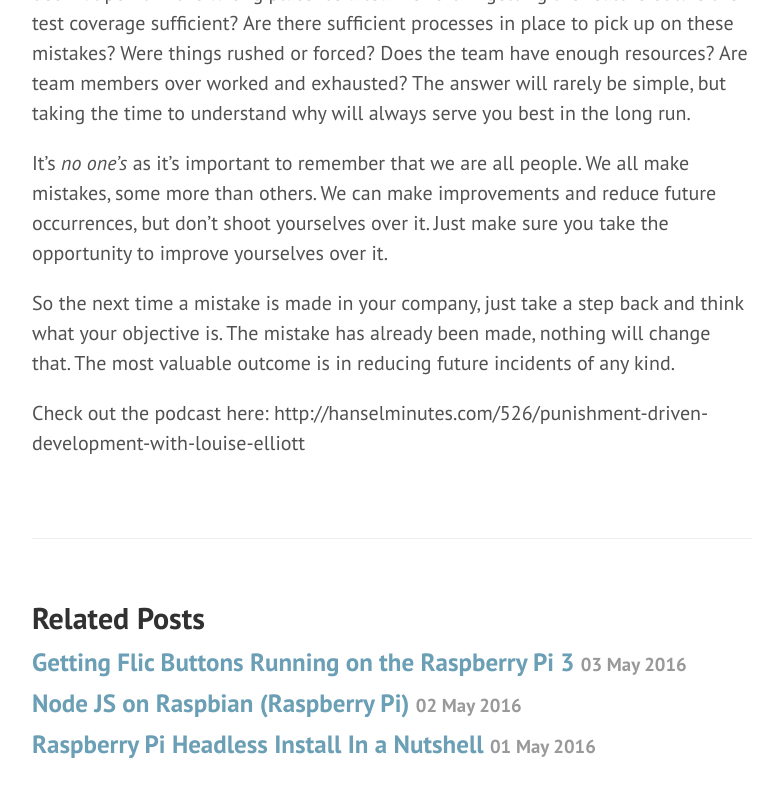
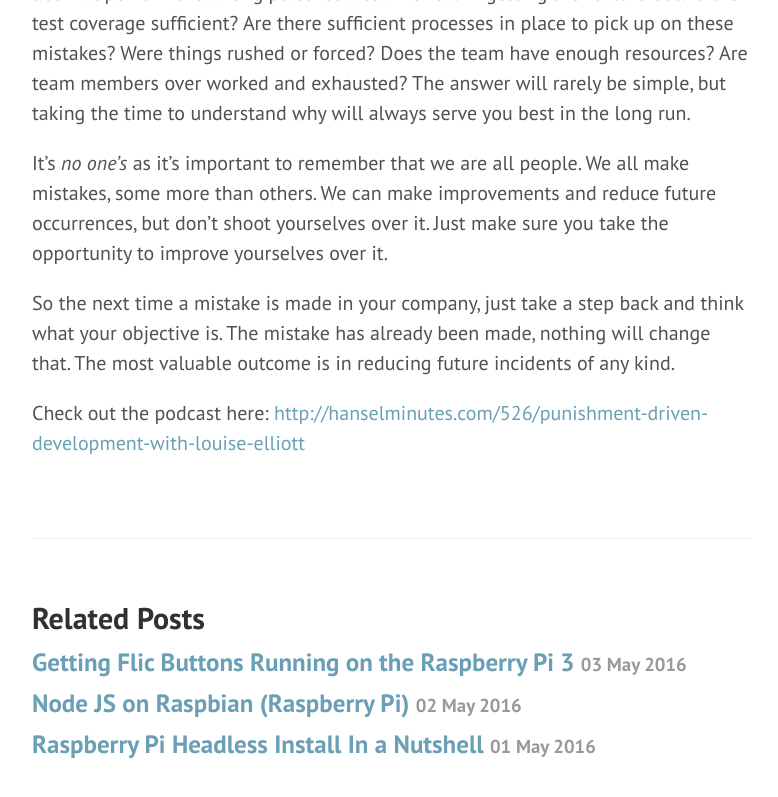
Before and after one commit to denwilliams/blog, a Jekyll site: the page built from _posts/2016-05-09-acceptance.md, in a window 1280 px wide and 900 px high, scrolled down 1002 px. Shown: the top 797 px of the window, without its empty margins (68-846 px from the left). Built offline with Jekyll 4.4.1, drawn with Linux system fonts in a browser that asks for light colours; Markdown is read by kramdown in place of the engine named in the settings; some of the changed lines change nothing that is shown.

Commit message:
fix link

```diff
--- a/_posts/2016-05-09-acceptance.md
+++ b/_posts/2016-05-09-acceptance.md
@@ -42,4 +42,4 @@ So the next time a mistake is made in your company, just take a step back and th
 what your objective is. The mistake has already been made, nothing will change that.
 The most valuable outcome is in reducing future incidents of any kind.
 
-Check out the podcast here: http://hanselminutes.com/526/punishment-driven-development-with-louise-elliott
+Check out the podcast here: [http://hanselminutes.com/526/punishment-driven-development-with-louise-elliott](http://hanselminutes.com/526/punishment-driven-development-with-louise-elliott)
```
